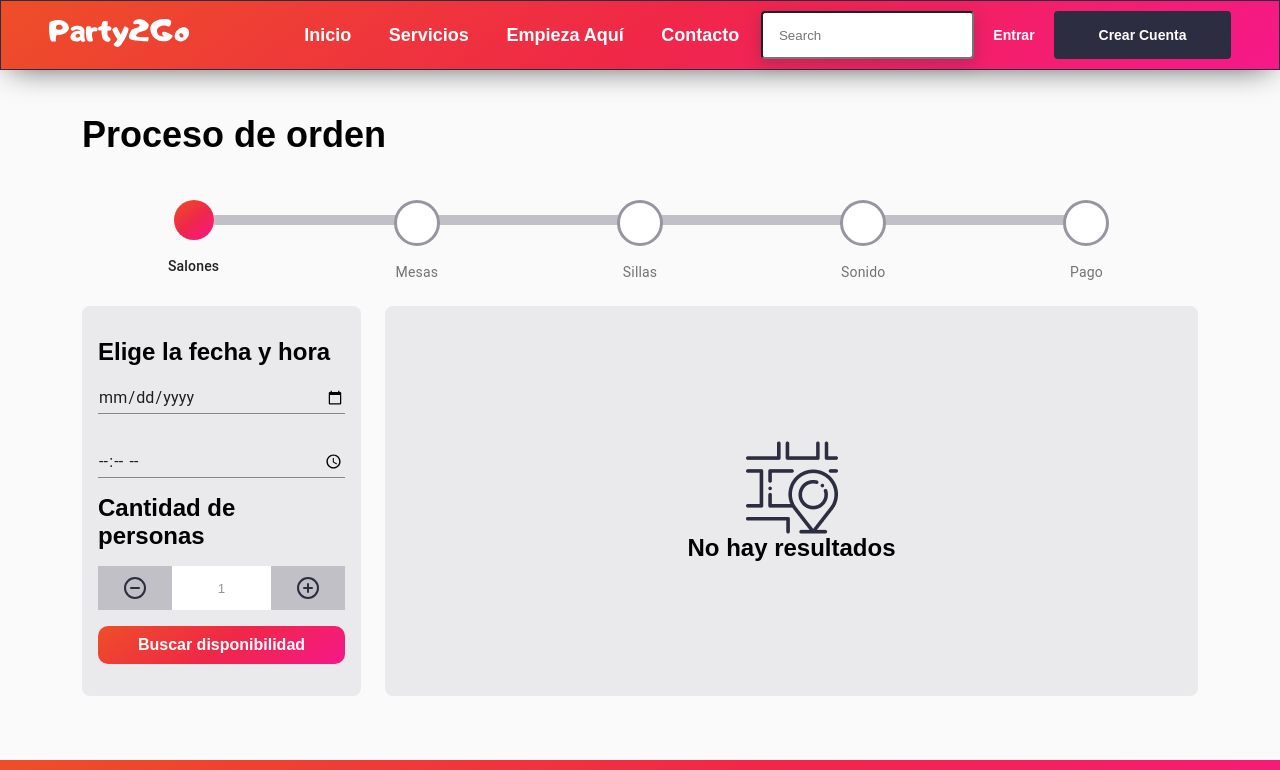
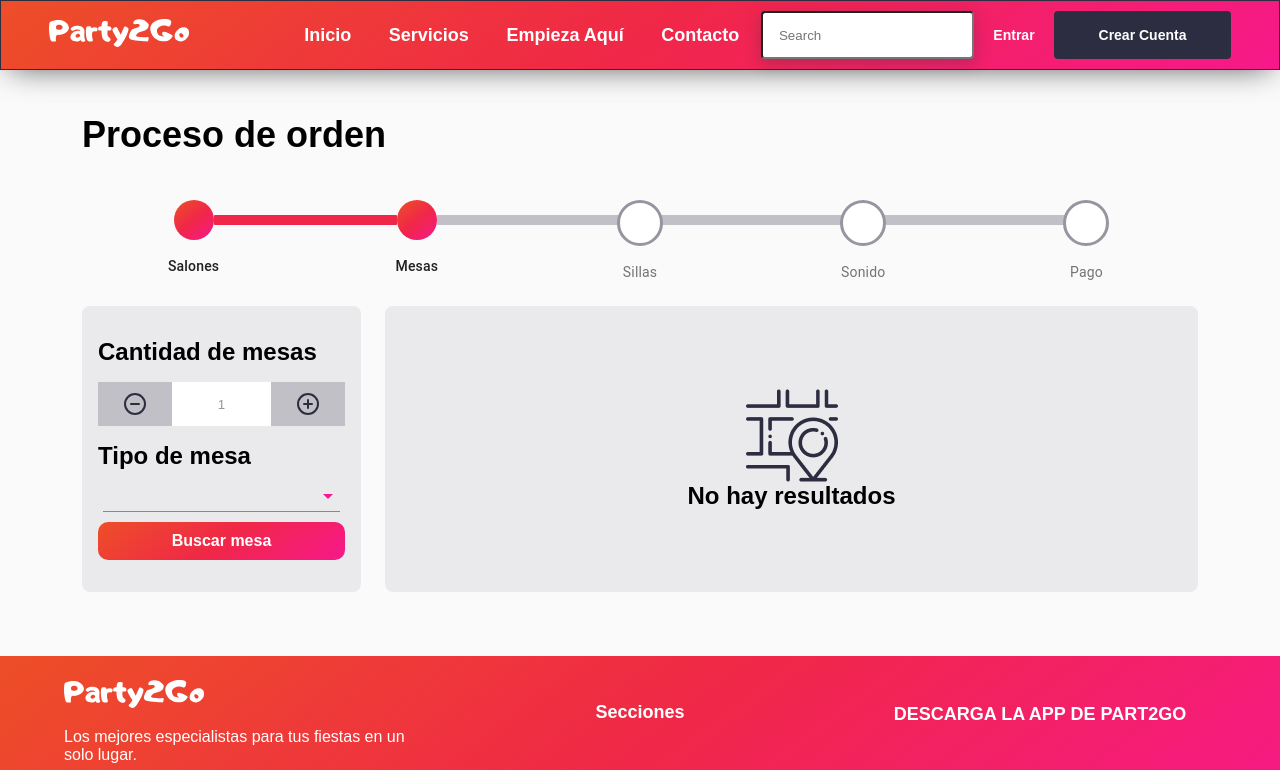
Before and after one commit to jorchsg/forntend-party2go, a React (Create React App) app: page /order in a window 1280 px wide. Shown: the top 770 px of the page. Built offline with nearby package versions, Linux system fonts and the light colour scheme.

Commit message:
Create CustomSelect

```diff
--- /dev/null
+++ b/src/components/CustomSelect/index.jsx
@@ -0,0 +1,21 @@
+import Select from '@material-ui/core/Select';
+import './style.scss';
+//Please check the docs here
+// https://material-ui.com/components/selects/
+// This component uses MenuItems as options
+// <MenuItem value={10}>Ten</MenuItem>
+const CustomSelect = (props)=>{
+    return (
+        <Select
+            className='custom-select'
+          labelId={`${props.title}`}
+          id={props.title}
+          value={props.value}
+          onChange={props.handleChange}
+        >
+            {props.children}
+        </Select>
+    )
+}
+
+export default CustomSelect;
--- /dev/null
+++ b/src/components/CustomSelect/style.scss
@@ -0,0 +1,12 @@
+@import '../../styles/variables.scss';
+.custom-select{
+    width: calc(100% - 10px);
+    height: auto;
+    margin: 10px auto;
+    &.Mui-focused{
+        border-color: red;
+    }
+    svg{
+        color: $pink;
+    }
+}
--- /dev/null
+++ b/src/modules/Mesas/Mesas.jsx
@@ -0,0 +1,46 @@
+import React from "react";
+import QuantityForm from "../../components/QuantityForm/QuantityForm";
+import Button from "../../components/Button/Button";
+import iconNoResults from "../../assets/icon-no-results.png";
+import TextField from "@material-ui/core/TextField";
+import MenuItem from '@material-ui/core/MenuItem';
+import OrderContentLayout from "../OrderContentLayout";
+import "./Mesas.scss";
+import CustomSelect from "../../components/CustomSelect";
+
+const Mesas = () => {
+  const [mesas, setMesas] = React.useState(0);
+
+  return (
+    <OrderContentLayout
+      selection={
+        <>
+          <QuantityForm
+            title="Cantidad de mesas"
+            minQuantity={1}
+            setQuantity={setMesas}
+            quantity={mesas}
+          />
+          <h3>Tipo de mesa</h3>
+          <CustomSelect >
+            <MenuItem value="1">Some values</MenuItem>
+            <MenuItem value="2">Some values</MenuItem>
+            <MenuItem value="3">Some values</MenuItem>
+          </CustomSelect>
+          <Button minWidth="100%" type="solid">
+            Buscar mesa
+          </Button>
+        </>
+      }
+      results={
+        <div className="no-results">
+          <img src={iconNoResults} alt="No Results" />
+          <h3>
+            <strong>No hay resultados</strong>
+          </h3>
+        </div>
+      }
+    />
+  );
+};
+export default Mesas;
--- /dev/null
+++ b/src/modules/Mesas/Mesas.scss
@@ -0,0 +1,44 @@
+@import '../../styles/variables.scss';
+.salones{
+    display: grid;
+    grid-template-columns: 25% auto;
+    column-gap: 24px;
+
+    &-results , &-selector{
+        display: flex;
+        justify-content: center;
+        align-items: center;
+        background: $background-secondary;
+        border-radius: 8px;
+    }
+
+    &-selector{
+        padding: 32px 16px;
+        display: flex;
+        flex-direction: column;
+        align-items: flex-start;
+        text-align: start;
+    }
+}
+
+
+.no-results{
+    display: flex;
+    justify-content: center;
+    flex-direction: column;
+    align-items: center;
+    img{
+        max-width: 92px;
+    }
+}
+
+.date-selector{
+    width: 100%;
+    padding: 1rem 0 !important;
+    color: red;
+}
+
+.hour-selector{
+    width: 100%;
+    padding: 1rem 0 !important;
+}
--- a/src/modules/OrderLayout/index.jsx
+++ b/src/modules/OrderLayout/index.jsx
@@ -9,6 +9,7 @@ import Check from '@material-ui/icons/Check';
 import StepConnector from '@material-ui/core/StepConnector';
 import Salon from '../Salon/Salon';
 import './style.scss';
+import Mesas from '../Mesas/Mesas';
 
 const useQontoStepIconStyles = makeStyles({
   root: {
@@ -65,8 +66,8 @@ const ColorlibConnector = withStyles({
   },
   active: {
     '& $line': {
-      backgroundImage:
-        'linear-gradient( 95deg,rgb(242,113,33) 0%,rgb(233,64,87) 50%,rgb(138,35,135) 100%)',
+      background:
+        '#F02748',
     },
   },
   completed: {
@@ -146,7 +147,7 @@ function getStepContent(step) {
     case 0:
       return Salon();
     case 1:
-      return 'What is an ad group anyways?';
+      return Mesas();
     case 2:
       return 'This is the bit I really care about!';
     default:
@@ -155,7 +156,7 @@ function getStepContent(step) {
 }
 
 export default function CustomizedSteppers() {
-  const [activeStep, setActiveStep] = React.useState(0);
+  const [activeStep, setActiveStep] = React.useState(1);
   const steps = ['Salones', 'Mesas', 'Sillas', 'Sonido', 'Pago'];
 
   return (
```
